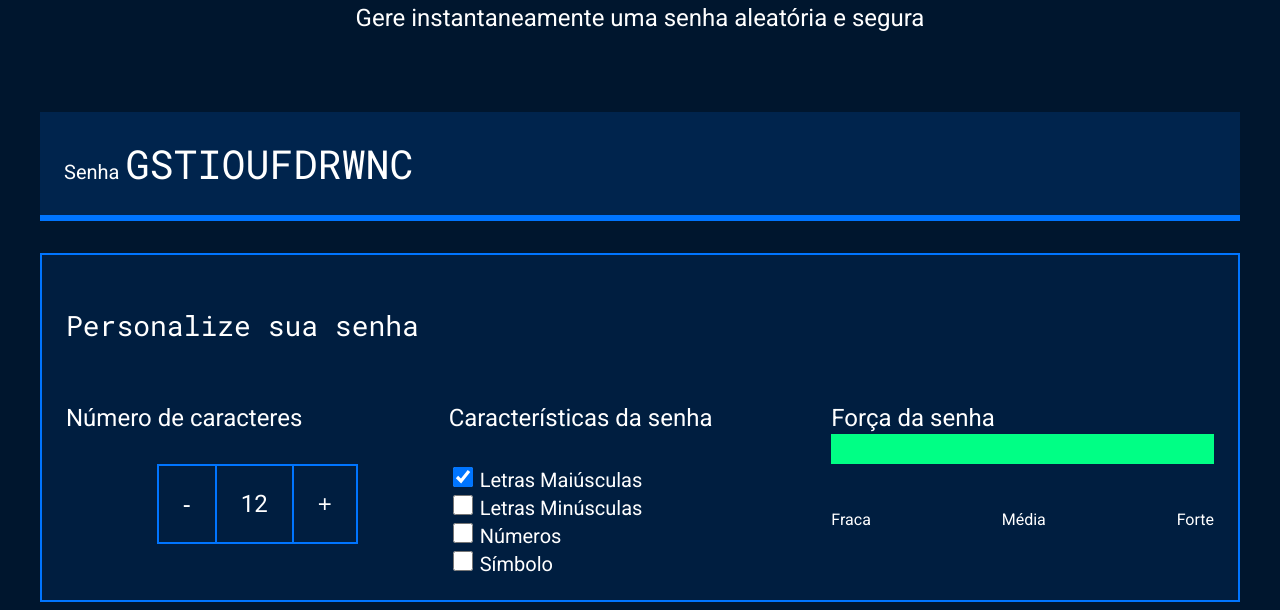
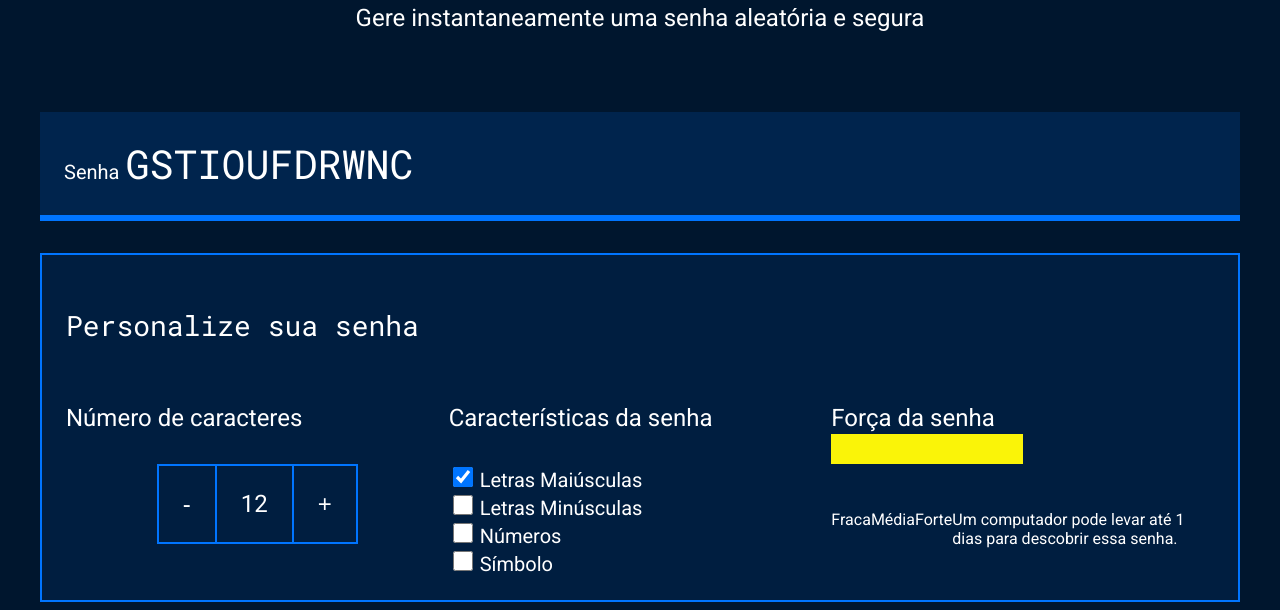
Before and after one commit to fontanavitor1/Gerador-senhas-Fontana, a plain HTML site: page index.html in a window 1280 px wide. Shown: the part 214-824 px from the top of the page. Drawn offline with Linux system fonts and the light colour scheme.

Commit message:
16/09/25

```diff
--- a/index.html
+++ b/index.html
@@ -25,7 +25,7 @@
                 <div class="parametro-senha">
                     <h4 class="parametro-senha__titulo">Número de caracteres</h4>
                     <div class="parametro-senha-botoes">
-                        <button  class="parametro-senha__botao">-</button>
+                        <button class="parametro-senha__botao">-</button>
                         <p class="parametro-senha__texto">12</p>
                         <button class="parametro-senha__botao">+</button>
                     </div>
@@ -34,22 +34,22 @@
                     <h4 class="parametro-senha__titulo">Características da senha</h4>
 
                     <div class="parametro-senha-checkbox">
-                        <input name="maiusculo" type="checkbox"  class="checkbox" checked>
+                        <input name="maiusculo" type="checkbox" class="checkbox" checked>
                         <label for="maiusculo">Letras Maiúsculas</label>
                     </div>
 
                     <div class="parametro-senha-checkbox">
-                        <input name="minusculo" type="checkbox"  class="checkbox">
+                        <input name="minusculo" type="checkbox" class="checkbox">
                         <label for="minusculo">Letras Minúsculas</label>
                     </div>
 
                     <div class="parametro-senha-checkbox">
-                        <input name="numero" type="checkbox"  class="checkbox">
+                        <input name="numero" type="checkbox" class="checkbox">
                         <label for="numero">Números</label>
                     </div>
 
                     <div class="parametro-senha-checkbox">
-                        <input name="simbolo" type="checkbox"  class="checkbox">
+                        <input name="simbolo" type="checkbox" class="checkbox">
                         <label for="simbolo">Símbolo</label>
                     </div>
 
@@ -62,7 +62,7 @@
                         <p>Fraca</p>
                         <p>Média</p>
                         <p>Forte</p>
-
+                        <p class="entropia"></p>
                     </div>
 
                 </div>
--- a/main.js
+++ b/main.js
@@ -62,23 +62,24 @@ function geraSenha() {
         senha = senha + alfabeto[numeroAleatorio];
     }
     campoSenha.value = senha;
-    classificaSenha();
+    classificaSenha(alfabeto.length);
 }
 
 function classificaSenha() {
 
     let entropia = tamanhoSenha*Math.log2(tamanhoSenha);
 
-
-
-
-
     forcaSenha.classList.remove('fraca', 'media', 'forte');
-    if (tamanhoSenha > 11) {
+    if (entropia > 57) {
         forcaSenha.classList.add('forte');
-    } else if (tamanhoSenha > 5 && tamanhoSenha < 12) {
+    } else if (entropia > 35 && entropia < 57) {
         forcaSenha.classList.add('media');
-    } else if (tamanhoSenha <= 5) {
+    } else if (entropia <= 35) {
         forcaSenha.classList.add('fraca');
     }
+
+    const valorEntropia = document.querySelector('.entropia')
+    valorEntropia.textContent = "Um computador pode levar até " +
+    Math.floor(2**entropia/(100e6*60*60*24)) + " dias para descobrir essa senha.";
+
 }
```
